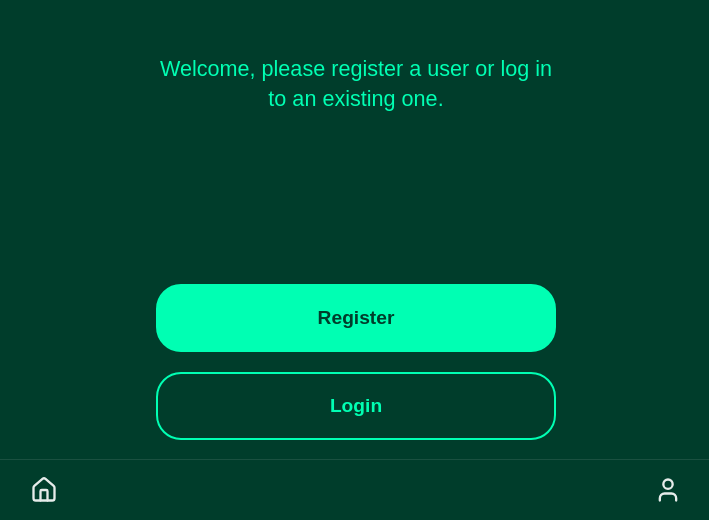
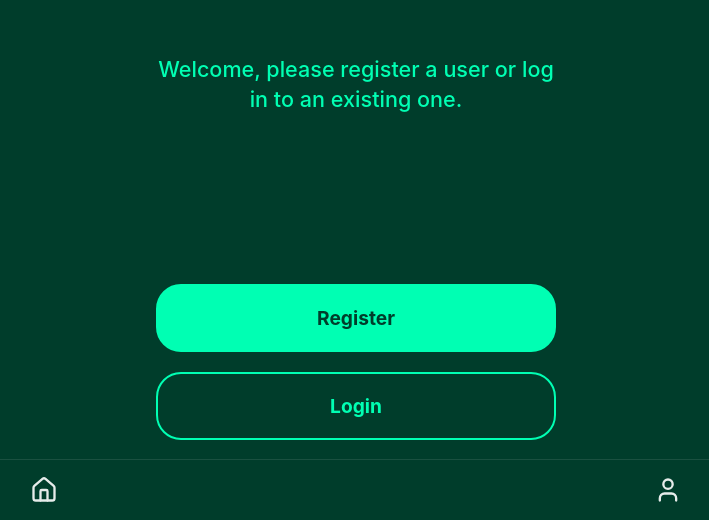
Before and after one commit to ohjenssen/zustand-tracker, a Next.js app: page / in a window 1280 px wide. Shown: the part 280-800 px from the top of the page, without its empty margins (284-993 px from the left). Built offline with nearby package versions, Linux system fonts and the light colour scheme.

Commit message:
Added new fonts

```diff
--- a/src/app/globals.css
+++ b/src/app/globals.css
@@ -27,4 +27,5 @@ body {
   background: var(--background);
   color: var(--foreground);
   font-family: Arial, Helvetica, sans-serif;
+  font-family: -apple-system, BlinkMacSystemFont, "Segoe UI", Roboto, Helvetica, Arial, sans-serif;
 }
```
